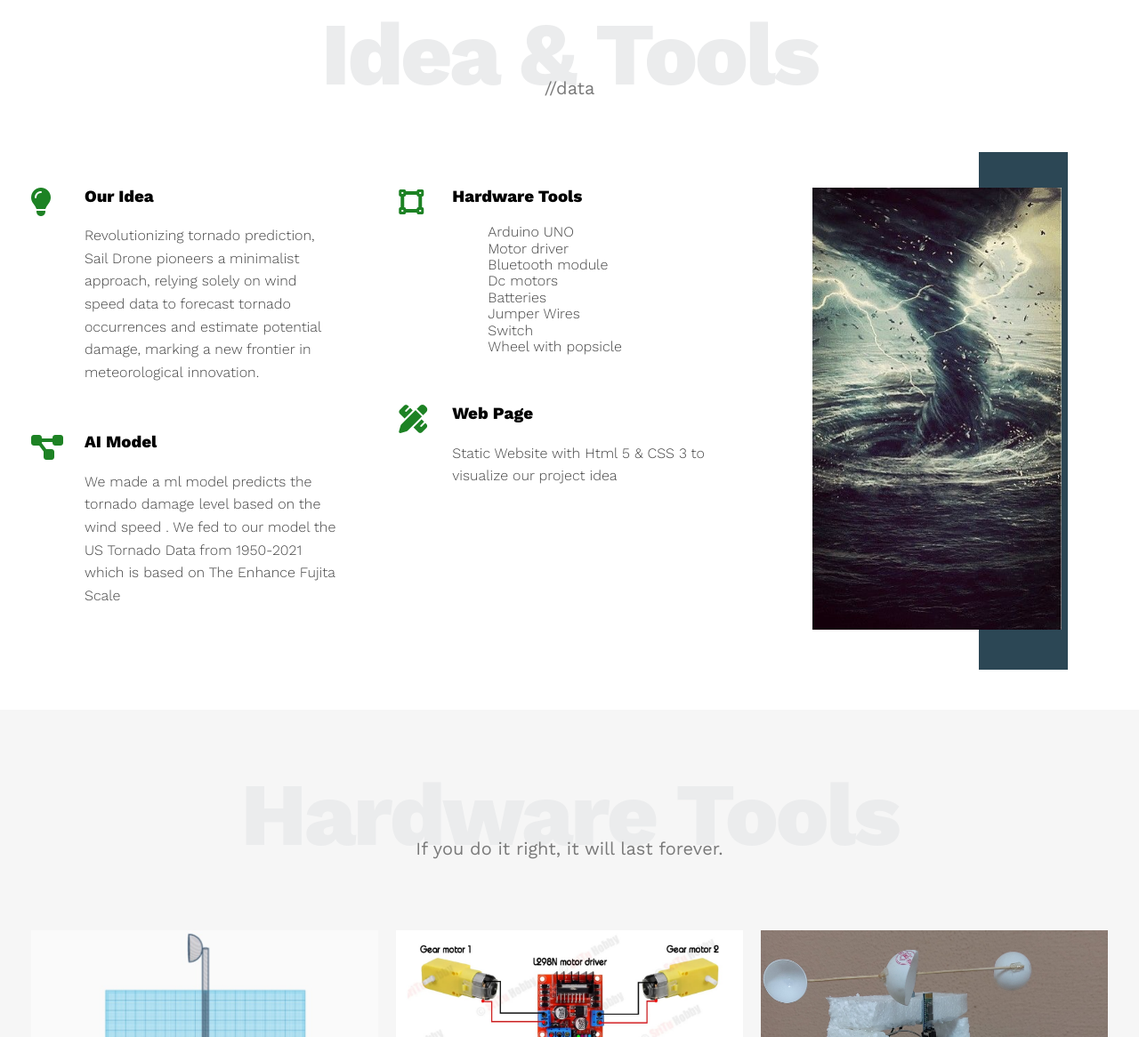
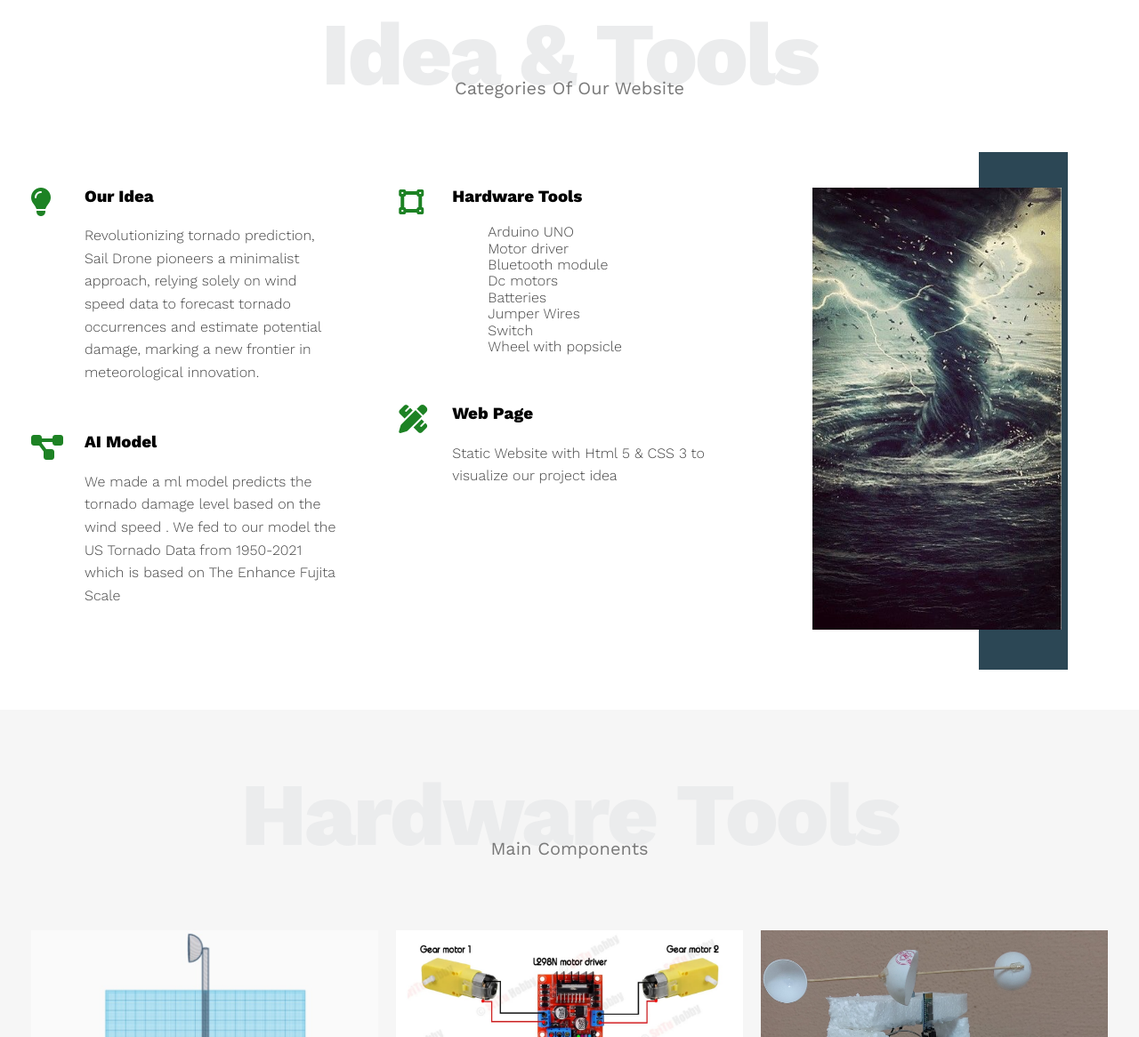
Before and after one commit to MGhait/DSP_Project, a plain HTML site: page index.html in a window 1280 px wide. Shown: the part 1378-2544 px from the top of the page at 89% size. Drawn offline with nearby package versions, Linux system fonts and the light colour scheme.

Commit message:
last touch

```diff
--- a/index.html
+++ b/index.html
@@ -92,7 +92,7 @@
                 Idea & Tools
             </h2>
             <p>
-                //data
+                Categories Of Our Website
             </p>
 
             <div class="services-content">
@@ -182,7 +182,7 @@
     <div class="protfolio" id="protfolio">
         <div class="container">
             <h2 class="special-heading">Hardware Tools</h2>
-            <p>If you do it right, it will last forever.</p>
+            <p>Main Components </p>
             <div class="protfolio-content">
                 <div class="card">
                     <img src="images/fan.jpg" alt="img">
```
